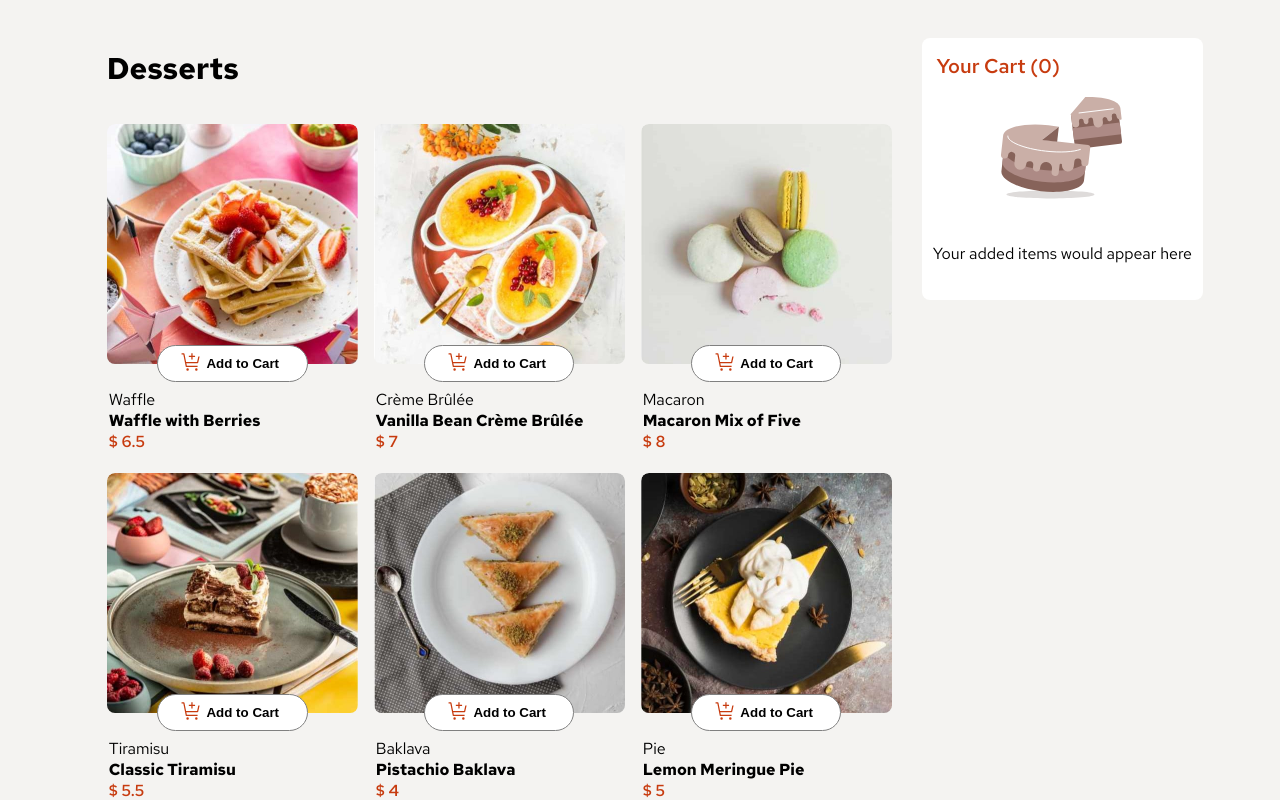
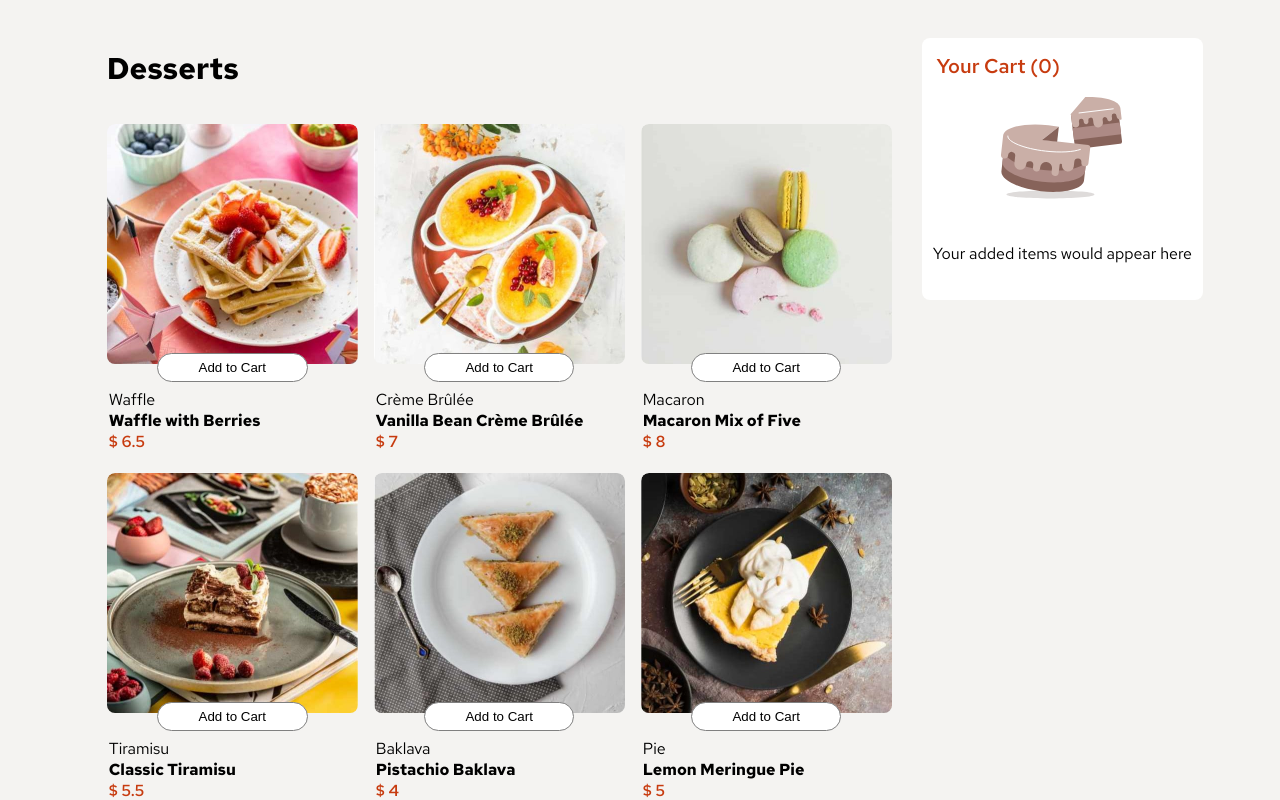
Before and after one commit to MarwanElZaher/product-list-with-cart, a React (Create React App) app: page / in a window 1280 px wide. Shown: the top 800 px of the page. Built offline with nearby package versions, Linux system fonts and the light colour scheme.

Commit message:
feat: instead of using ReactSvg rendering the svg directly inside the button as child

```diff
--- a/src/components/ReusableButton/index.jsx
+++ b/src/components/ReusableButton/index.jsx
@@ -1,7 +1,6 @@
 import React from "react";
-import { ReactSVG } from "react-svg";
 
-const ReusableButton = ({ onClick, label, iconKey, className, isDisabled }) => {
+const ReusableButton = ({ onClick, label, child, className, isDisabled }) => {
     return (
       <button
         disabled={isDisabled}
@@ -9,16 +8,8 @@ const ReusableButton = ({ onClick, label, iconKey, className, isDisabled }) => {
         className={className}
         title={label}
       >
-      {iconKey && (
-        <ReactSVG
-          src={iconKey}
-          beforeInjection={(svg) => {
-            svg.setAttribute('role', 'img');
-            svg.setAttribute('aria-label', label);
-          }}
-        />
-        )}
-        <label>{label}</label>
+        {child && child}
+        <span>{label}</span>
       </button>
     );
   };
```
